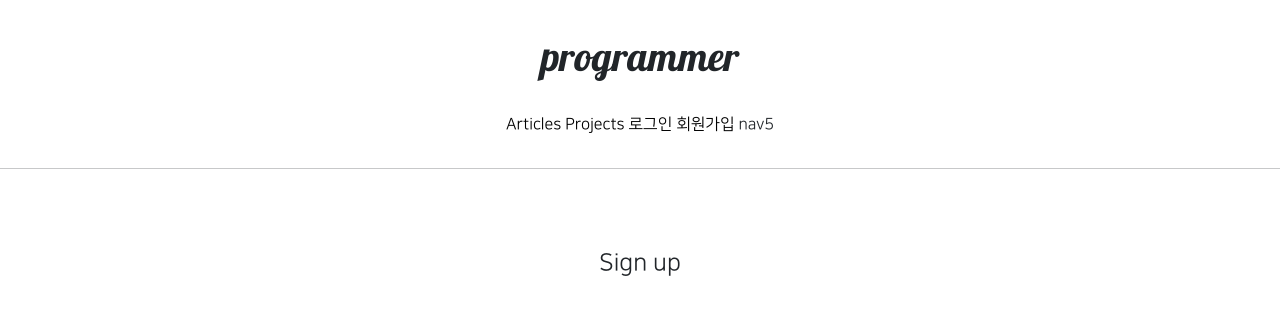
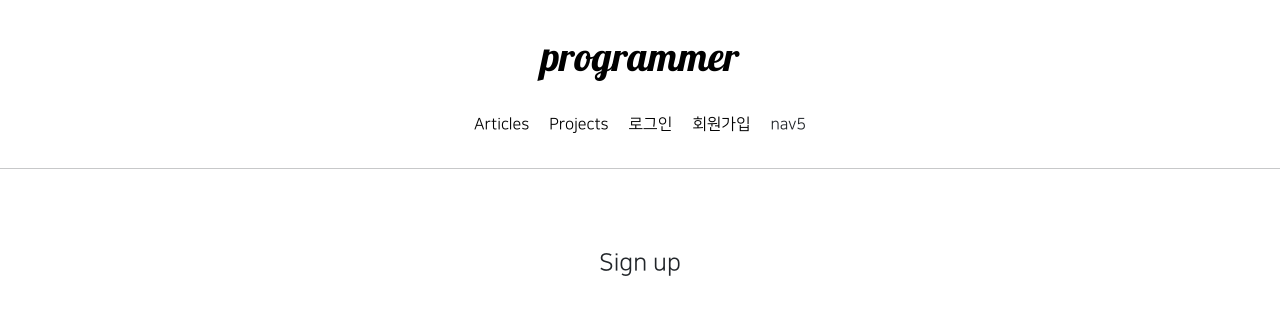
Before and after one commit to misojun50/git_mytest, a Django app: page /accounts/create/ in a window 1280 px wide. Shown: the top 327 px of the page. Run offline with Django 3.2, Linux system fonts and the light colour scheme; parts of the project's set-up code (start-up, migrations or seed data) failed here and were passed over; some libraries are stand-ins or nearby versions.

Commit message:
8/30 commit1

```diff
--- a/articleapp/models.py
+++ b/articleapp/models.py
@@ -14,7 +14,7 @@ class Article(models.Model):
     writer = models.ForeignKey(User, on_delete=models.SET_NULL,
                                related_name='article', null=True)
 
-    project = models.ForeignKey(Project, on_delete=models.SET_NULL, related_name='article', null=True)
+    project = models.ForeignKey(Project, on_delete=models.SET_NULL, related_name='article', null=True, blank=True)
 
     title = models.CharField(max_length=200, null=True)
     image = models.ImageField(upload_to='article/', null=True)
--- a/newproject_1/urls.py
+++ b/newproject_1/urls.py
@@ -19,8 +19,11 @@ from django.contrib import admin
 from django.urls import path, include
 
 #관리자 계정 만들기, python manage.py createsuperuser
+from articleapp.views import ArticleListView
 
 urlpatterns = [
+    path('', ArticleListView.as_view(), name='home'), #아무것도 없을 떄
+
     path('admin/', admin.site.urls),
     path('accounts/', include('accountapp.urls')),
     path('profiles/', include('profileapp.urls')),
--- a/templates/header.html
+++ b/templates/header.html
@@ -1,21 +1,25 @@
 <div style="text-align: center;">
     <div class="main_logo">
-        <h1>programmer</h1>
+        <h1>
+            <a href="{% url 'home' %}">
+                programmer
+            </a>
+        </h1>
 
     </div>
     <div class="main_marge">
-        <span>
+        <span class="mx-2">
             <a href="{% url 'articleapp:list' %}">
                 Articles
             </a>
         </span>
-        <span>
+        <span class="mx-2">
             <a href="{% url 'projectapp:list' %}">
                 Projects
             </a>
         </span>
     {% if user.is_authenticated %}
-        <span>
+        <span class="mx-2">
             <a href="{% url 'subscribeapp:list' %}">
                 Subscription
             </a>
@@ -23,33 +27,33 @@
     {% endif %}
 {#  로그인 안한 사용자에게만 보여야함    #}
         {%  if not user.is_authenticated %}
-        <span>
+        <span class="mx-2">
             <a href="{% url 'accountapp:login' %}">
                 로그인
             </a>
 {#      알아서 경로를 잡아줌      #}
         </span>
-        <span>
+        <span class="mx-2">
             <a href="{% url 'accountapp:create' %}">
                 회원가입
             </a>
         </span>
 {#  END      #}
         {% else %}
-        <span>
+        <span class="mx-2">
             <a href="{% url "accountapp:logout" %}">
                 로그아웃
             </a>
         </span>
-        <span>
+        <span class="mx-2">
 {#  pk값을 추가로 넣어야함. 접근하는 user의 primary key값 입력     #}
             <a href="{% url "accountapp:detail" pk=user.pk %}">
                 내 페이지
             </a>
-        </span>
+        </span class=mx-2>
         {% endif %}
 {#  endfor처럼 명시를 해줘야함  #}
-        <span>nav5</span>
+        <span class="mx-2">nav5</span>
     </div>
 
 </div>
```
Also changed, not shown: articleapp/migrations/0004_alter_article_project.py (added).
